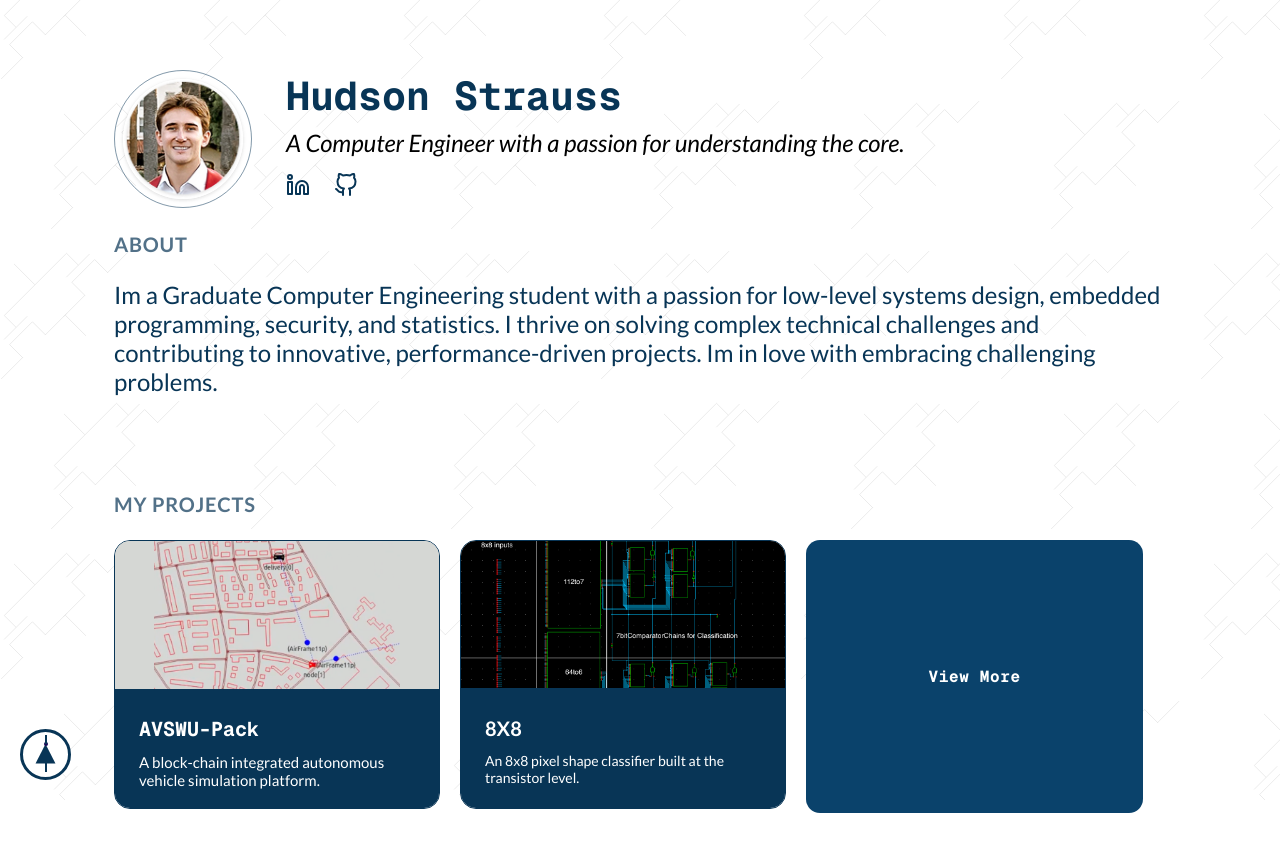
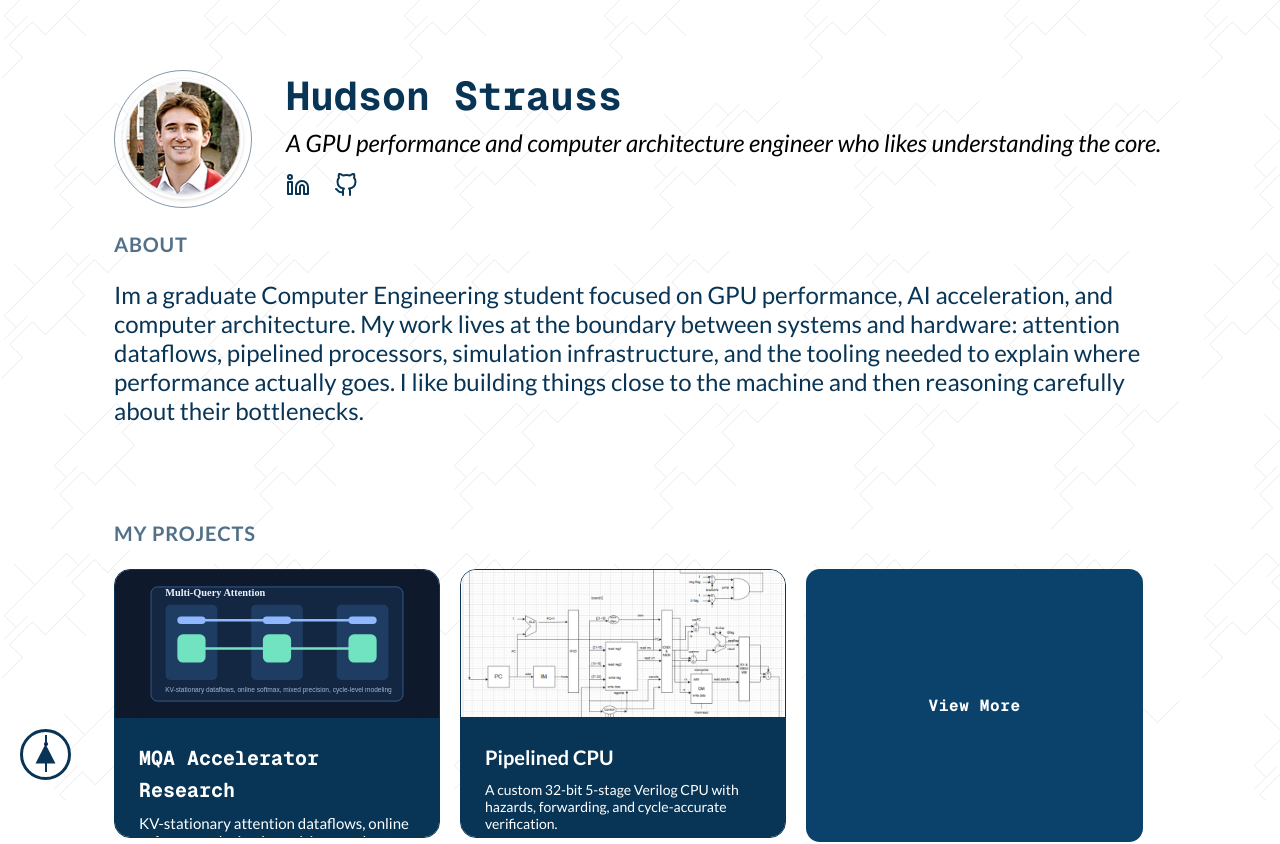
Before and after one commit to Hstrauss1/MyWebsite, a Next.js app: page / in a window 1280 px wide. Shown: the top 844 px of the page. Built offline with nearby package versions, Linux system fonts and the light colour scheme; a web font is replaced by a local one.

Commit message:
Add architecture-first project updates

```diff
--- a/app/page.tsx
+++ b/app/page.tsx
@@ -22,8 +22,8 @@ export default function Home() {
             <div className="header-info">
               <h1 className="main-title">Hudson Strauss</h1>
               <p className="subtitle">
-                A Computer Engineer with a passion for understanding the{" "}
-                <em>core</em>.
+                A GPU performance and computer architecture engineer who likes
+                understanding the <em>core</em>.
               </p>
               <div className="social-links">
                 <a
@@ -95,11 +95,13 @@ export default function Home() {
           <div className="section">
             <h2 className="section-title">ABOUT</h2>
             <div className="about-content">
-              Im a Graduate Computer Engineering student with a passion for
-              low-level systems design, embedded programming, security, and
-              statistics. I thrive on solving complex technical challenges and
-              contributing to innovative, performance-driven projects. Im in
-              love with embracing challenging problems.
+              Im a graduate Computer Engineering student focused on GPU
+              performance, AI acceleration, and computer architecture. My work
+              lives at the boundary between systems and hardware: attention
+              dataflows, pipelined processors, simulation infrastructure, and
+              the tooling needed to explain where performance actually goes. I
+              like building things close to the machine and then reasoning
+              carefully about their bottlenecks.
             </div>
           </div>
 
@@ -107,50 +109,50 @@ export default function Home() {
           <div className="section">
             <h2 className="section-title">MY PROJECTS</h2>
             <div className="projects-scroll">
-              {/* AVSWU-Pack Project */}
-              <Link href="/projects/avswu-pack" className="project-card">
+              {/* MQA Accelerator Research */}
+              <Link href="/projects/mqa-attention" className="project-card">
                 <div
                   style={{
                     width: "100%",
                     height: "148px",
-                    backgroundColor: "#D5D7D4",
+                    backgroundColor: "#0E1A2B",
                     display: "flex",
                     alignItems: "center",
                     justifyContent: "center",
                   }}
                 >
                   <img
-                    src="/projects/av_green_s.png"
-                    alt="AVSWU-Pack Project"
+                    src="/projects/mqa.svg"
+                    alt="MQA Accelerator Research"
                     style={{
                       maxWidth: "100%",
                       maxHeight: "100%",
-                      objectFit: "contain",
+                      objectFit: "cover",
                       display: "block",
                     }}
                   />
                 </div>
                 <div className="project-bottom">
-                  <div className="project-title">AVSWU-Pack</div>
+                  <div className="project-title">MQA Accelerator Research</div>
                   <div className="project-description">
-                    A block-chain integrated autonomous vehicle simulation
-                    platform.
+                    KV-stationary attention dataflows, online softmax, and
+                    mixed-precision accelerator modeling.
                   </div>
                 </div>
               </Link>
 
-              {/* 8X8 Project */}
-              <Link href="/projects/8x8" className="project-card">
+              {/* Pipelined CPU Project */}
+              <Link href="/projects/pipeline" className="project-card">
                 <div
                   style={{
-                    width: "100%", // or set fixed width/height if needed
-                    height: "200px", // or whatever height you want the image section to be
+                    width: "100%",
+                    height: "200px",
                     overflow: "hidden",
                   }}
                 >
                   <img
-                    src="/projects/shape_classifier.png"
-                    alt="Classifier"
+                    src="/projects/pipeline.png"
+                    alt="Pipelined CPU"
                     style={{
                       width: "100%",
                       height: "100%",
@@ -161,9 +163,10 @@ export default function Home() {
                 </div>
 
                 <div className="project-bottom">
-                  <div className="project-title-lato">8X8</div>
+                  <div className="project-title-lato">Pipelined CPU</div>
                   <div className="project-description-small">
-                    An 8x8 pixel shape classifier built at the transistor level.
+                    A custom 32-bit 5-stage Verilog CPU with hazards,
+                    forwarding, and cycle-accurate verification.
                   </div>
                 </div>
               </Link>
```
Also changed, not shown: app/projects/mqa-attention/page.tsx (added, +59 -0 lines), app/projects/page.tsx (+46 -34 lines), app/projects/quantum-profiling/page.tsx (added, +58 -0 lines), components/About.tsx (+5 -5 lines), public/projects/mqa.svg (added), public/projects/quantum-gpu.svg (added).
